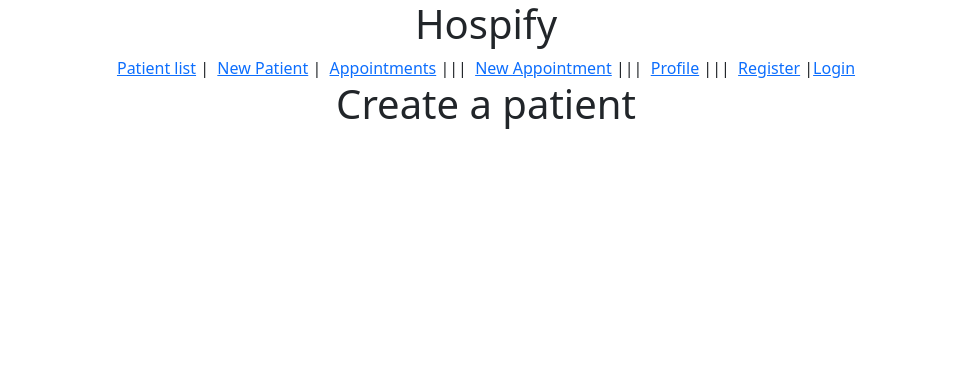
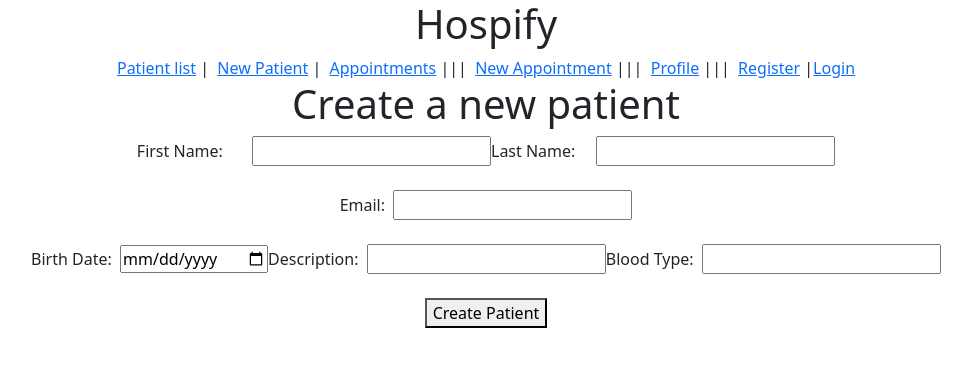
Before and after one commit to infjay/hospify-project-client, a React (Create React App) app: page /patients/create in a window 1280 px wide. Shown: the top 366 px of the page, without its empty margins (154-1126 px from the left). Built offline with nearby package versions, Linux system fonts and the light colour scheme; no server answers.

Commit message:
Create Patients form added

```diff
--- a/src/pages/CreatePatients.jsx
+++ b/src/pages/CreatePatients.jsx
@@ -1,11 +1,85 @@
+import { useState } from "react"
+import {useNavigate} from "react-router-dom"
+import axios from "axios"
+
+export default function CreatePatient (props) {
+
+const [firstName, setFirstName ] = useState();
+const [lastName, setLastName ] = useState();
+const [email, setEmail ] = useState();
+const [birthDate, setBirthDate ] = useState();
+const [bloodType, setBloodType ] = useState();
+const [description, setDescription ] = useState();
+
+const navigate = useNavigate();
+
+const handleSubmit = (e) => {
+    e.preventDefault();
 
 
-function CreatePatient() {
+    const newPatient = {firstName, lastName, email, birthDate, bloodType, description};
 
-    return(
-        <h1>Create a patient
-        </h1>
+     const storedToken = localStorage.getItem('authToken');
+
+
+    axios.post(process.env.REACT_APP_API_URL + "/patients",
+     newPatient,
+     { headers: { Authorization: `Bearer ${storedToken}`} }
+     )
+        .then( response => {
+            props.callbackCreatePat();
+
+            navigate("/patients")
+        })
+        .catch( e => console.log("error creating a patient, react route", e));
+     }
+
+
+
+
+return(
+
+    <section className="CreatePatient">
+
+    <h1>Create a new patient</h1>
+        <form onSubmit={handleSubmit}>
+            <label>
+                First Name:  &nbsp;&nbsp;&nbsp;&nbsp;&nbsp;&nbsp;
+                <input type="text" name="firstName" value={firstName} required={true} onChange={(e) => setFirstName(e.target.value)} />
+
+            </label>
+            <label>
+               Last Name:  &nbsp;&nbsp;&nbsp;&nbsp;
+                <input type="text" name="lastName" value={lastName} required={true} onChange={(e) => setLastName(e.target.value)} />
+
+            </label>
+            <br /><br />
+
+            <label>
+                Email: &nbsp;
+                <input type='text' name='email' value={email} required={true} onChange={(e) => setEmail(e.target.value)} />
+            </label>
+            <br /><br />
+
+            <label>
+            Birth Date: &nbsp;
+                <input type='date' name='birthDate' value={birthDate} required={true} onChange={(e) => setBirthDate(e.target.value)} />
+            </label>
+
+            <label>
+            Description: &nbsp;
+                <input type='text' name='description' value={description} required={true} onChange={(e) => setDescription(e.target.value)} />
+            </label>
+            <label>
+            Blood Type: &nbsp;
+                <input type='text' name='bloodType' value={bloodType} required={true} onChange={(e) => setBloodType(e.target.value)} />
+            </label>
+            <br /><br />
+
+
+            <button type="submit">Create Patient</button>
+        </form>
+
+    </section>
     )
 }
-
-export default CreatePatient;
```
